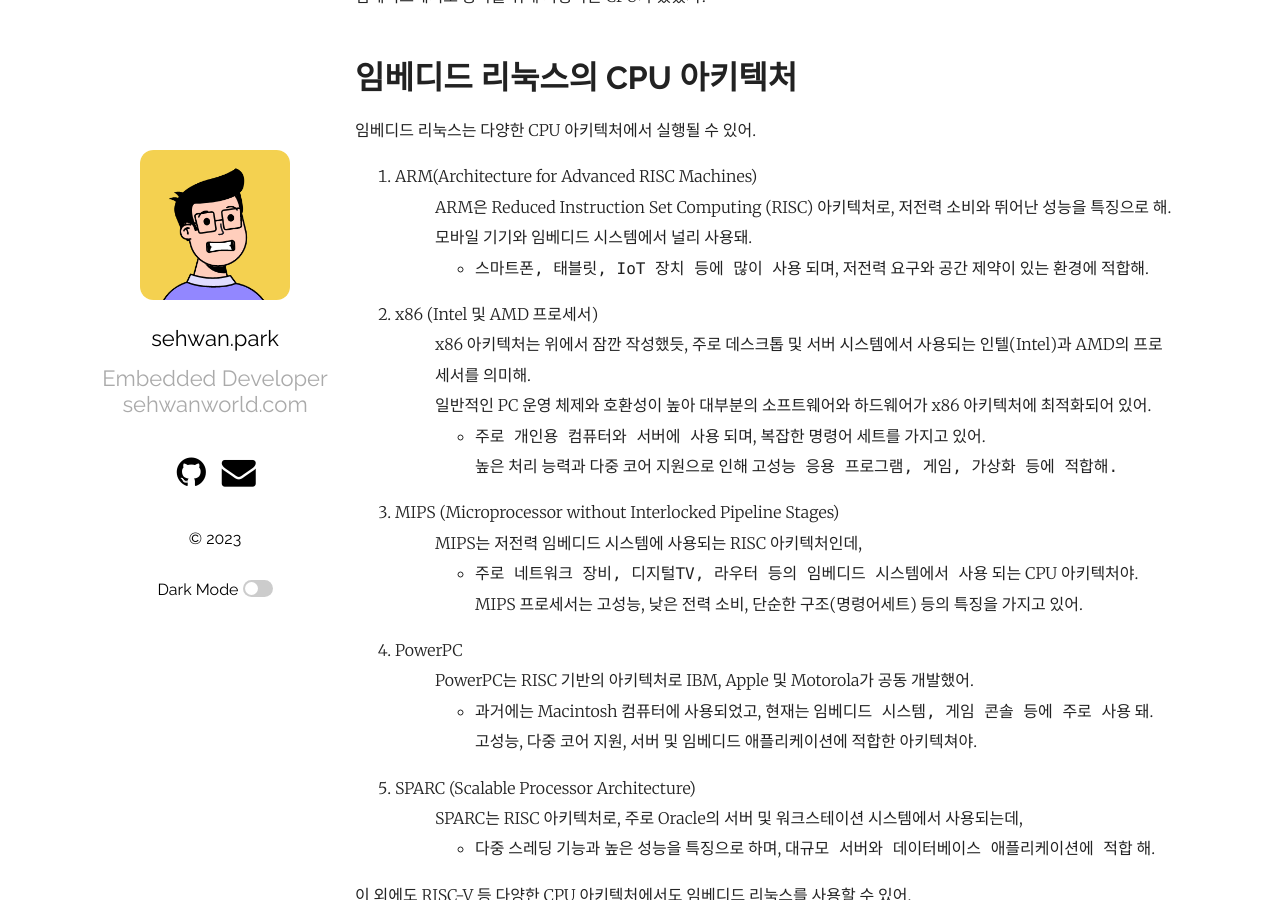
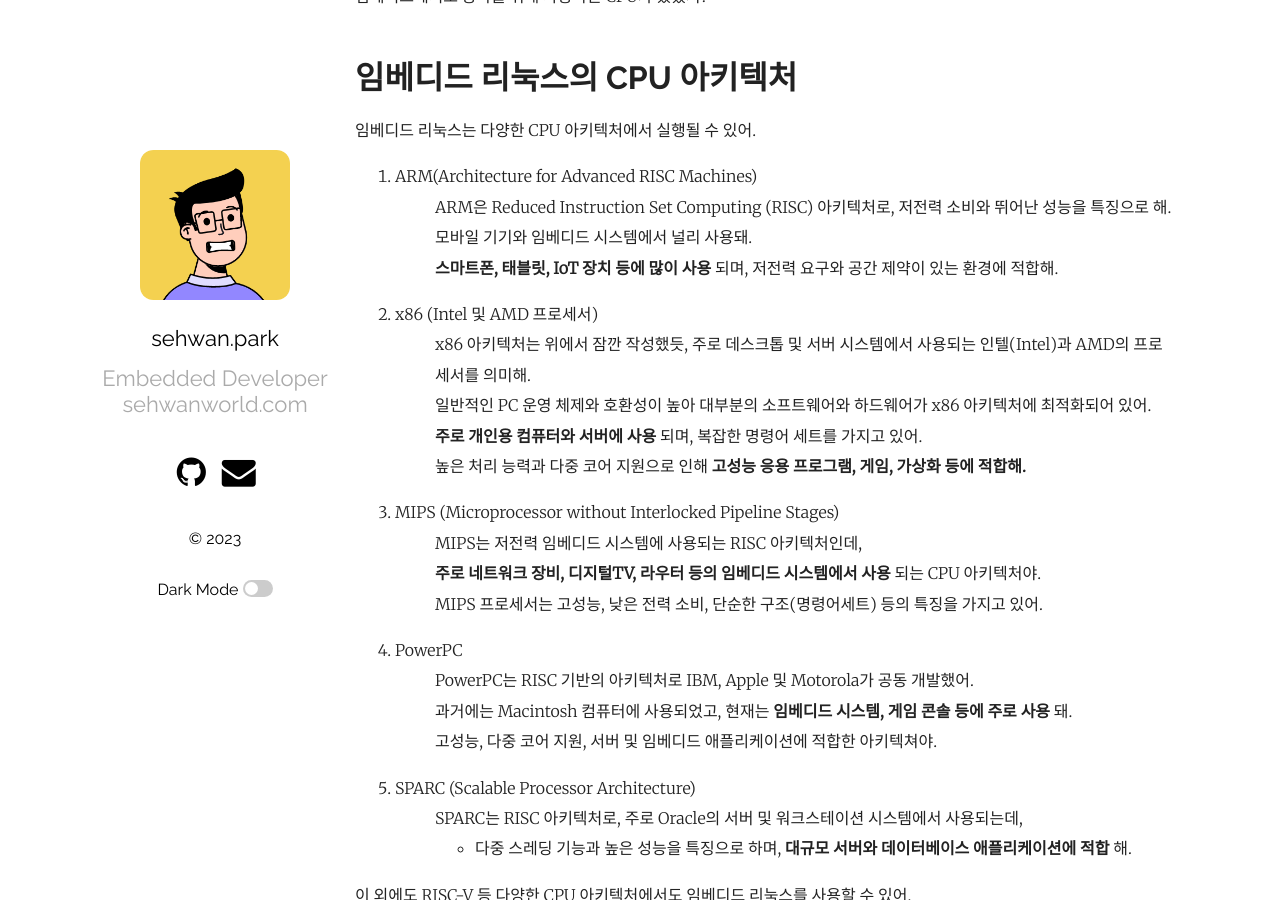
Before and after one commit to sehwann/sehwann.github.io, a Jekyll site: the page built from _posts/2023-06-04-임베디드리눅스 CPU.markdown, in a window 1280 px wide and 900 px high, scrolled down 568 px. Built offline with Jekyll 4.4.1, drawn with Linux system fonts in a browser that asks for light colours.

```diff
--- a/_posts/2023-06-04-임베디드리눅스 CPU.markdown
+++ b/_posts/2023-06-04-임베디드리눅스 CPU.markdown
@@ -26,27 +26,27 @@ PC에서는 x86아키텍처의 CPU(인텔과 AMD가 개발한 CPU)를 주로 사
 1. ARM(Architecture for Advanced RISC Machines)
   : ARM은 Reduced Instruction Set Computing (RISC) 아키텍처로, 저전력 소비와 뛰어난 성능을 특징으로 해.<br>
   모바일 기기와 임베디드 시스템에서 널리 사용돼.<br>
-  * `스마트폰, 태블릿, IoT 장치 등에 많이 사용` 되며, 저전력 요구와 공간 제약이 있는 환경에 적합해.<br>
+  **스마트폰, 태블릿, IoT 장치 등에 많이 사용** 되며, 저전력 요구와 공간 제약이 있는 환경에 적합해.<br>
 
 2. x86 (Intel 및 AMD 프로세서)
   : x86 아키텍처는 위에서 잠깐 작성했듯, 주로 데스크톱 및 서버 시스템에서 사용되는 인텔(Intel)과 AMD의 프로세서를 의미해.<br>
   일반적인 PC 운영 체제와 호환성이 높아 대부분의 소프트웨어와 하드웨어가 x86 아키텍처에 최적화되어 있어.<br>
-  * `주로 개인용 컴퓨터와 서버에 사용` 되며, 복잡한 명령어 세트를 가지고 있어.<br>
-  높은 처리 능력과 다중 코어 지원으로 인해 `고성능 응용 프로그램, 게임, 가상화 등에 적합해.`<br>
+  **주로 개인용 컴퓨터와 서버에 사용** 되며, 복잡한 명령어 세트를 가지고 있어.<br>
+  높은 처리 능력과 다중 코어 지원으로 인해 **고성능 응용 프로그램, 게임, 가상화 등에 적합해.**<br>
 
 3. MIPS (Microprocessor without Interlocked Pipeline Stages)
   : MIPS는 저전력 임베디드 시스템에 사용되는 RISC 아키텍처인데,<br>
-  * `주로 네트워크 장비, 디지털TV, 라우터 등의 임베디드 시스템에서 사용` 되는 CPU 아키텍처야.<br>
+  **주로 네트워크 장비, 디지털TV, 라우터 등의 임베디드 시스템에서 사용** 되는 CPU 아키텍처야.<br>
   MIPS 프로세서는 고성능, 낮은 전력 소비, 단순한 구조(명령어세트) 등의 특징을 가지고 있어.<br>
 
 4. PowerPC
   : PowerPC는 RISC 기반의 아키텍처로 IBM, Apple 및 Motorola가 공동 개발했어.<br>
-  * 과거에는 Macintosh 컴퓨터에 사용되었고, 현재는 `임베디드 시스템, 게임 콘솔 등에 주로 사용` 돼.<br>
+  과거에는 Macintosh 컴퓨터에 사용되었고, 현재는 **임베디드 시스템, 게임 콘솔 등에 주로 사용** 돼.<br>
   고성능, 다중 코어 지원, 서버 및 임베디드 애플리케이션에 적합한 아키텍쳐야.<br>
 
 5. SPARC (Scalable Processor Architecture)
   : SPARC는 RISC 아키텍처로, 주로 Oracle의 서버 및 워크스테이션 시스템에서 사용되는데,<br>
-  * 다중 스레딩 기능과 높은 성능을 특징으로 하며, `대규모 서버와 데이터베이스 애플리케이션에 적합` 해.<br>
+  * 다중 스레딩 기능과 높은 성능을 특징으로 하며, **대규모 서버와 데이터베이스 애플리케이션에 적합** 해.<br>
 
 이 외에도 RISC-V 등 다양한 CPU 아키텍처에서도 임베디드 리눅스를 사용할 수 있어. <br>
 임베디드 리눅스는 다양한 CPU 아키텍처에 대한 지원과 최적화가 이루어져 있어서, 다양한 임베디드 시스템에 적용하기에 용이해.<br>
```
